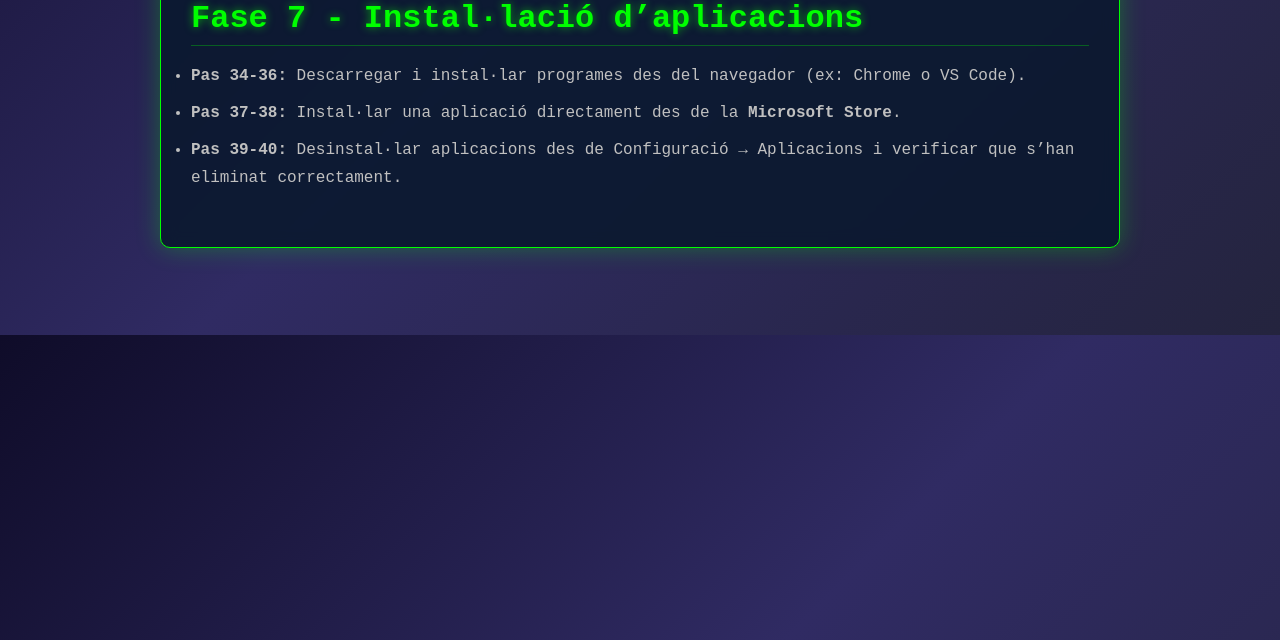
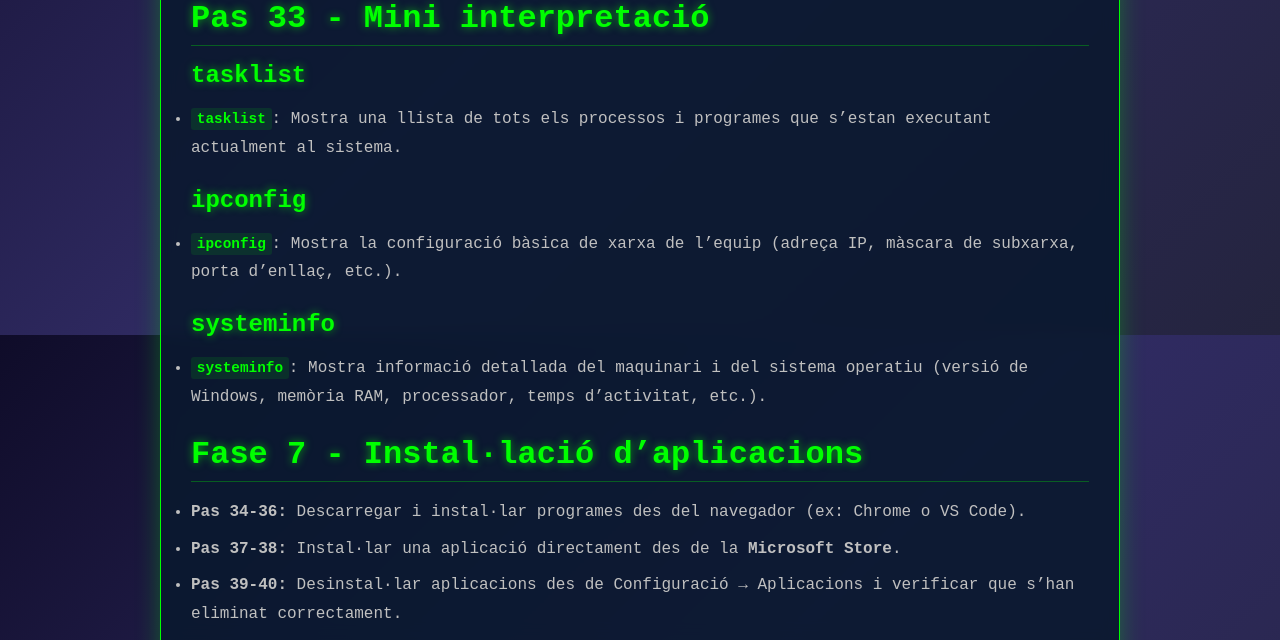
Before and after one commit to aarongarcia1/ISOPJ1, a Jekyll site: the page built from Projecte2/sp1.md, in a window 1280 px wide and 900 px high, scrolled down 20105 px, cut to the strip 260-900 px from the top of the window. Built offline with Jekyll 4.4.1, drawn with Linux system fonts in a browser that asks for light colours; our own code applies the rules of GitHub Pages for plain Markdown files.

Commit message:
Update sp1.md

```diff
--- a/Projecte2/sp1.md
+++ b/Projecte2/sp1.md
@@ -204,6 +204,19 @@
 <img width="348" height="38" alt="19" src="https://github.com/user-attachments/assets/153651fc-cae3-4f4a-9e01-7d0e97850c49" />
 <img width="303" height="217" alt="20" src="https://github.com/user-attachments/assets/f9ffc69d-30f3-418b-88e1-55f8e5d0487b" />
 
+## Pas 33 - Mini interpretació
+
+### tasklist
+
+* **`tasklist`**: Mostra una llista de tots els processos i programes que s'estan executant actualment al sistema.
+
+### ipconfig
+
+* **`ipconfig`**: Mostra la configuració bàsica de xarxa de l'equip (adreça IP, màscara de subxarxa, porta d'enllaç, etc.).
+
+### systeminfo
+
+* **`systeminfo`**: Mostra informació detallada del maquinari i del sistema operatiu (versió de Windows, memòria RAM, processador, temps d'activitat, etc.).
 
 ## Fase 7 - Instal·lació d'aplicacions
 * **Pas 34-36:** Descarregar i instal·lar programes des del navegador (ex: Chrome o VS Code).
```
